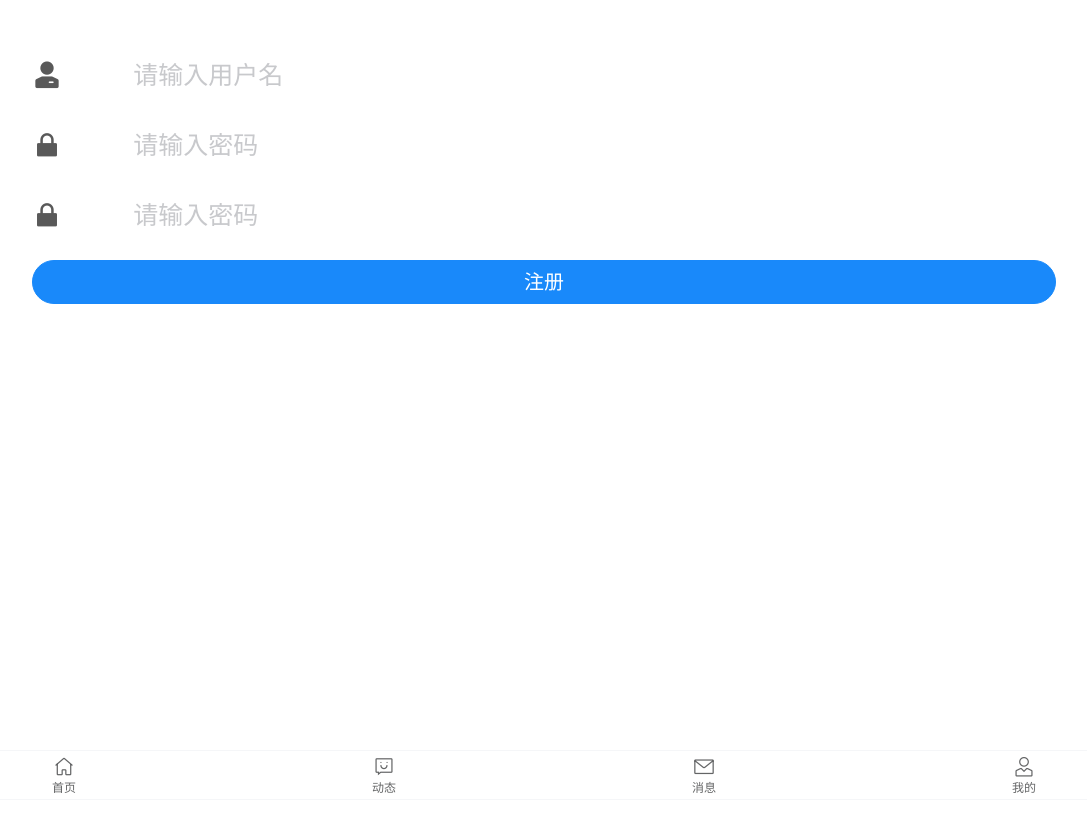
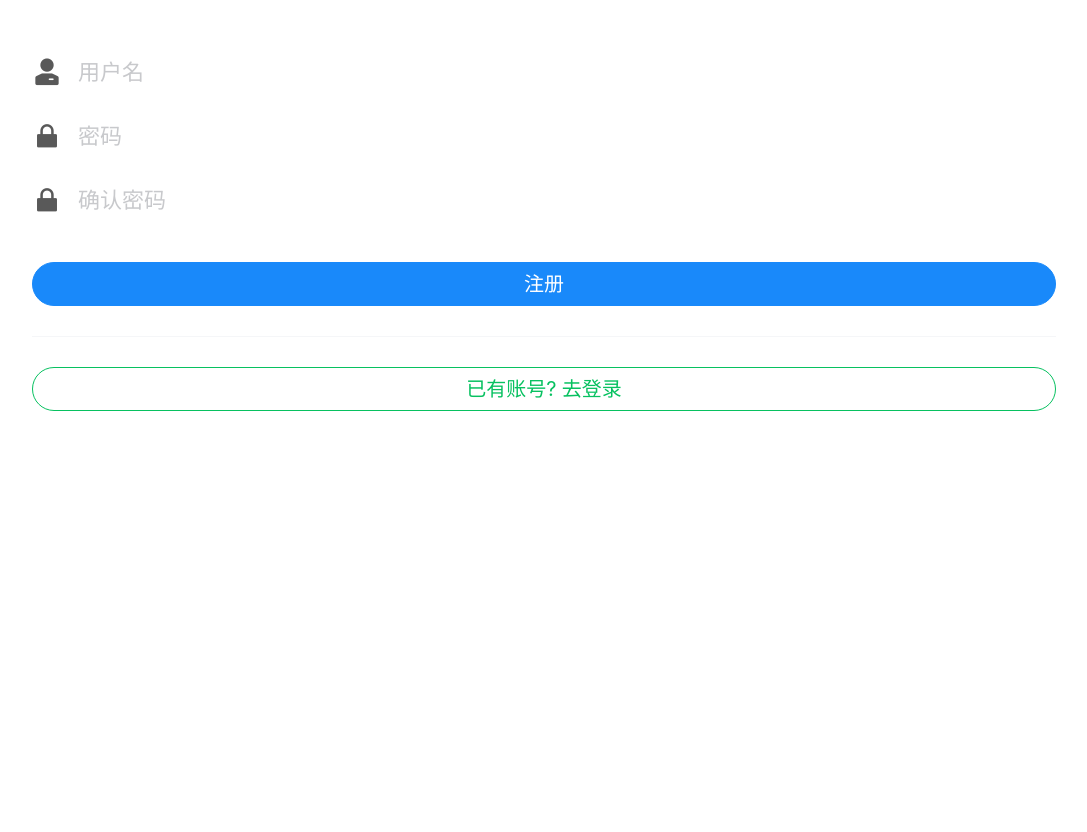
Before and after one commit to JaSDLe/CommunityService, a Vue app in the folder FrontEnd/Web/communityservice/: page /#/register in a window 1280 px wide. Shown: the top 832 px of the page, without its empty margins (96-1183 px from the left). Built offline with nearby package versions, Linux system fonts and the light colour scheme.

Commit message:
update login&register

```diff
--- a/FrontEnd/Web/communityservice/package.json
+++ b/FrontEnd/Web/communityservice/package.json
@@ -9,7 +9,7 @@
   "dependencies": {
     "axios": "^0.19.2",
     "core-js": "^3.6.4",
-    "vant": "^2.6.0",
+    "vant": "^2.6.3",
     "vconsole": "^3.3.4",
     "vue": "^2.6.11",
     "vue-router": "^3.1.5",
--- a/FrontEnd/Web/communityservice/src/api/member.js
+++ b/FrontEnd/Web/communityservice/src/api/member.js
@@ -7,3 +7,19 @@ export function findAll() {
     method: 'get',
   })
 }
+
+export function register(data) {
+  return user({
+    url: '/userApi/account/register',
+    method: 'post',
+    data
+  })
+}
+
+export function login(data) {
+  return user({
+    url: '/userApi/account/login',
+    method: 'post',
+    data
+  })
+}
--- a/FrontEnd/Web/communityservice/src/views/login.vue
+++ b/FrontEnd/Web/communityservice/src/views/login.vue
@@ -1,14 +1,14 @@
 <template>
   <div>
-    <van-form @submit="onSubmit">
+    <van-form autocomplete="off" @submit="onSubmit">
       <van-row>
         <van-icon name="manager" size="30" />
         <van-field
           v-model="username"
-          name="用户名"
-          placeholder="请输入用户名"
+          placeholder="用户名"
+          maxlength="32"
           clearable
-          class="login"
+          :formatter="formatter"
           :rules="[{ required: true, message: '请填写用户名' }]"
         />
       </van-row>
@@ -16,38 +16,51 @@
         <van-icon name="lock" size="30" />
         <van-field
           v-model="password"
-          type="password"
-          name="密码"
-          placeholder="请输入密码"
-          class="login"
+          :type="passwordShow ? 'text' : 'password'"
+          placeholder="密码"
+          maxlength="20"
+          clearable
+          :formatter="formatter"
+          :right-icon="password.length > 0 ? passwordShow ? 'eye-o' : 'closed-eye' : ''"
+          @click-right-icon="passwordShow = !passwordShow"
           :rules="[{ required: true, message: '请填写密码' }]"
         />
       </van-row>
-      <div style="margin-top: 20px;">
+      <div style="margin-top: 40px;">
         <van-button round block type="info" native-type="submit">登录</van-button>
+      </div>
+      <van-divider style="margin-top: 30px;" />
+      <div style="margin-top: 30px;">
+        <van-button
+          round
+          block
+          plain
+          type="primary"
+          native-type="button"
+          @click="toRegister"
+        >没有账号? 去注册</van-button>
       </div>
     </van-form>
     <div>
-      <span>{{data}}</span>
+      <!-- <span>{{data}}</span> -->
     </div>
-    <tabbar />
   </div>
 </template>
 
 <script>
-import tabbar from "@/components/tab-bar";
-import { Form, Field, Button, Icon, Row, Col } from "vant";
-import { findAll } from "@/api/member";
+import { Form, Field, Button, Icon, Row, Col, Toast, Divider } from "vant";
+import { findAll, login } from "@/api/member";
 
 export default {
   components: {
-    tabbar,
     [Form.name]: Form,
     [Field.name]: Field,
     [Button.name]: Button,
     [Icon.name]: Icon,
     [Row.name]: Row,
-    [Col.name]: Col
+    [Col.name]: Col,
+    [Toast.name]: Toast,
+    [Divider.name]: Divider,
   },
 
   data() {
@@ -59,21 +72,35 @@ export default {
   },
 
   created() {
-    this.findAll()
+    // this.findAll()
+    console.log(this.$route.query);
+    if (this.$route.query.username) {
+      this.username = this.$route.query.username;
+      console.log(this.username);
+    }
   },
 
   methods: {
     onSubmit(values) {
       console.log("submit", values);
-      this.$router.push({
-        path: "/member/user-center",
-        query: {}
+      login({ username: this.username, password: this.password }).then(res => {
+        if (res.data) {
+          this.$router.push({
+            path: "/member/user-center",
+            query: {}
+          });
+        }
       });
     },
     findAll() {
       findAll().then(res => {
         console.log(res);
         this.data = res;
+      });
+    },
+    toRegister() {
+      this.$router.push({
+        path: "/register"
       });
     }
   }
@@ -92,7 +119,7 @@ export default {
   align-items: center;
 }
 .van-field {
-  font-size: 25px;
+  font-size: 22px;
 }
 .van-button {
   font-size: 20px;
--- a/FrontEnd/Web/communityservice/src/views/register.vue
+++ b/FrontEnd/Web/communityservice/src/views/register.vue
@@ -1,87 +1,128 @@
 <template>
   <div>
-    <van-form @submit="onSubmit">
+    <van-form ref="form" autocomplete="off" @submit="onSubmit">
       <van-row>
-        <van-col span="2">
         <van-icon name="manager" size="30" />
-        </van-col>
-        <van-col span="22">
         <van-field
           v-model="username"
-            name="用户名"
-            placeholder="请输入用户名"
+          name="u"
+          placeholder="用户名"
+          maxlength="32"
           clearable
-            class="login"
-            :rules="[{ required: true, message: '请填写用户名' }]"
+          :formatter="formatter"
+          @blur="blurUsername"
+          :rules="[{ validator: checkUsername, message: usernameMsg, trigger: 'onChange' }]"
         />
-        </van-col>
       </van-row>
       <van-row style="margin-top: 20px">
-        <van-col span="2">
         <van-icon name="lock" size="30" />
-        </van-col>
-        <van-col span="22">
         <van-field
           v-model="password"
-            type="password"
-            name="密码"
-            placeholder="请输入密码"
-            class="login"
-            :rules="[{ required: true, message: '请填写密码' }]"
+          :type="passwordShow ? 'text' : 'password'"
+          placeholder="密码"
+          maxlength="20"
+          clearable
+          :formatter="formatter"
+          :right-icon="password.length > 0 ? passwordShow ? 'eye-o' : 'closed-eye' : ''"
+          @click-right-icon="passwordShow = !passwordShow"
+          :rules="[{ validator: checkPassword, message: passwordMsg, trigger: 'onChange' }]"
         />
-        </van-col>
       </van-row>
       <van-row style="margin-top: 20px">
-        <van-col span="2">
         <van-icon name="lock" size="30" />
-        </van-col>
-        <van-col span="22">
         <van-field
-            v-model="password"
-            type="password"
-            name="密码"
-            placeholder="请输入密码"
-            class="login"
-            :rules="[{ required: true, message: '请填写密码' }]"
+          v-model="confirmPassword"
+          :type="confirmPasswordShow ? 'text' : 'password'"
+          placeholder="确认密码"
+          maxlength="20"
+          clearable
+          :formatter="formatter"
+          :right-icon="confirmPassword.length > 0 ? confirmPasswordShow ? 'eye-o' : 'closed-eye' : ''"
+          @click-right-icon="confirmPasswordShow = !confirmPasswordShow"
+          :rules="[{ validator: checkConfirmPassword, message: confirmPasswordMsg, trigger: 'onChange' }]"
         />
-        </van-col>
       </van-row>
-      <div style="margin-top: 20px;">
+      <div style="margin-top: 40px;">
         <van-button round block type="info" native-type="submit">注册</van-button>
       </div>
+      <van-divider style="margin-top: 30px;" />
+      <div style="margin-top: 30px;">
+        <van-button round block plain type="primary" native-type="button" @click="toLogin">已有账号? 去登录</van-button>
+      </div>
     </van-form>
-    <tabbar />
   </div>
 </template>
 
 <script>
-import tabbar from "@/components/tab-bar";
-import { Form, Field, Button, Icon, Row, Col } from "vant";
+import { Form, Field, Button, Icon, Row, Col, Toast, Divider } from "vant";
+import { register } from "@/api/member";
 
 export default {
   components: {
-    tabbar,
     [Form.name]: Form,
     [Field.name]: Field,
     [Button.name]: Button,
     [Icon.name]: Icon,
     [Row.name]: Row,
-    [Col.name]: Col
+    [Col.name]: Col,
+    [Toast.name]: Toast,
+    [Divider.name]: Divider,
   },
 
   data() {
     return {
       username: "",
-      password: ""
+      password: "",
+      confirmPassword: "",
+      usernameMsg: "请输入不超过32位的字母或数字",
+      passwordMsg: "请输入6-20位的字母、数字或特殊符号",
+      confirmPasswordMsg: "确认密码与密码不一致",
+      passwordShow: false,
+      confirmPasswordShow: false
     };
   },
 
+  computed: {},
+
   methods: {
+    formatter(val) {
+      return val.replace(/\s*/g, "");
+    },
+    checkUsername(val) {
+      return /^[0-9a-zA-Z]{1,}$/.test(val);
+    },
+    blurUsername() {
+      this.$refs.form.validate("u");
+    },
+    checkPassword(val) {
+      return /^[0-9a-zA-Z~!@#$%^&*()_+-=]{6,20}$/.test(val);
+    },
+    checkConfirmPassword(val) {
+      return val == this.password;
+    },
     onSubmit(values) {
+      this.$toast.loading({
+        duration: 1500,
+        message: "加载中...",
+        forbidClick: true
+      });
       console.log("submit", values);
+      register({ username: this.username, password: this.password }).then(
+        res => {
+          if (res.data) {
+            this.$toast.success("注册成功");
             this.$router.push({
-        path: "/member/user-center",
-        query: {}
+              path: "/login",
+              query: { username: this.username }
+            });
+          }
+        }
+      );
+    },
+    toLogin() {
+      this.$router.push({
+        path: "/login",
+        query: { username: this.username }
       });
     }
   }
@@ -100,7 +141,7 @@ export default {
   align-items: center;
 }
 .van-field {
-  font-size: 25px;
+  font-size: 22px;
 }
 .van-button {
   font-size: 20px;
```
Lines whose indentation alone changed are shown as unchanged.
